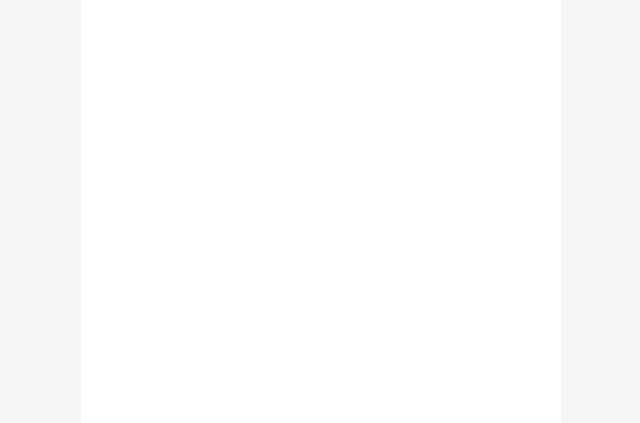
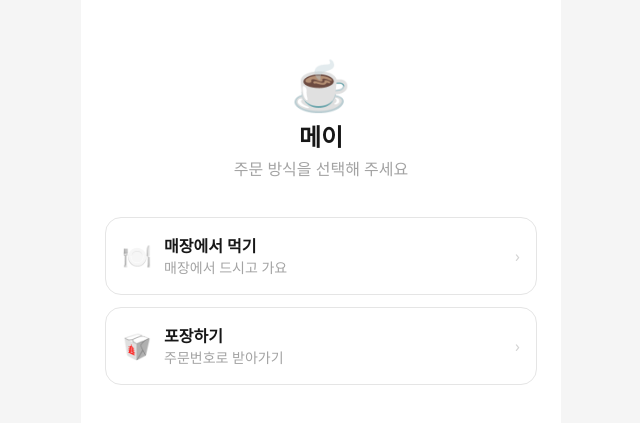
Before and after one commit to wlsdn21/kiosk, a React (Vite) app: page / in a window 1280 px wide. Shown: the part 177-600 px from the top of the page, without its empty margins (319-959 px from the left). Built offline with nearby package versions, Linux system fonts and the light colour scheme.

Commit message:
feat: Header, StickyButton, order type screen
Co-Authored-By: Claude Sonnet 4.6 <noreply@anthropic.com>

```diff
--- /dev/null
+++ b/src/components/Header.tsx
@@ -0,0 +1,13 @@
+import { useNavigate } from 'react-router-dom'
+
+export default function Header({ title, back = true }: { title: string; back?: boolean }) {
+  const nav = useNavigate()
+  return (
+    <header className="sticky top-0 z-10 flex items-center h-14 px-3 bg-white border-b border-neutral-100">
+      {back && (
+        <button onClick={() => nav(-1)} className="w-9 h-9 -ml-1 text-2xl text-neutral-500" aria-label="뒤로">‹</button>
+      )}
+      <h1 className="flex-1 text-center text-base font-bold pr-8">{title}</h1>
+    </header>
+  )
+}
--- /dev/null
+++ b/src/components/StickyButton.tsx
@@ -0,0 +1,16 @@
+export default function StickyButton({ label, amount, onClick, disabled }: {
+  label: string; amount?: string; onClick: () => void; disabled?: boolean
+}) {
+  return (
+    <div className="sticky bottom-0 p-4 bg-white border-t border-neutral-100">
+      <button
+        onClick={onClick}
+        disabled={disabled}
+        className="flex items-center justify-between w-full h-14 px-5 rounded-2xl bg-brand text-white font-bold disabled:opacity-40"
+      >
+        <span>{label}</span>
+        {amount && <span>{amount}</span>}
+      </button>
+    </div>
+  )
+}
--- a/src/routes/OrderType.tsx
+++ b/src/routes/OrderType.tsx
@@ -1 +1,35 @@
-export default function OrderType() { return <div /> }
+import { useNavigate } from 'react-router-dom'
+import { useCartStore } from '../store/useCartStore'
+import type { OrderType as OT } from '../types'
+
+const OPTIONS: { type: OT; emoji: string; title: string; sub: string }[] = [
+  { type: 'EAT_IN', emoji: '🍽️', title: '매장에서 먹기', sub: '매장에서 드시고 가요' },
+  { type: 'TAKE_OUT', emoji: '🥡', title: '포장하기', sub: '주문번호로 받아가기' },
+]
+
+export default function OrderType() {
+  const nav = useNavigate()
+  const setOrderType = useCartStore((s) => s.setOrderType)
+  const choose = (t: OT) => { setOrderType(t); nav('/menu') }
+
+  return (
+    <div className="flex flex-col min-h-screen justify-center px-6 gap-3">
+      <div className="text-center mb-6">
+        <div className="text-5xl mb-3">☕</div>
+        <h1 className="text-2xl font-bold">메이</h1>
+        <p className="text-neutral-400 mt-1">주문 방식을 선택해 주세요</p>
+      </div>
+      {OPTIONS.map((o) => (
+        <button key={o.type} onClick={() => choose(o.type)}
+          className="flex items-center gap-3 p-4 rounded-2xl border border-neutral-200 text-left">
+          <span className="text-2xl">{o.emoji}</span>
+          <span className="flex-1">
+            <span className="block font-bold">{o.title}</span>
+            <span className="block text-sm text-neutral-400">{o.sub}</span>
+          </span>
+          <span className="text-neutral-300">›</span>
+        </button>
+      ))}
+    </div>
+  )
+}
```
